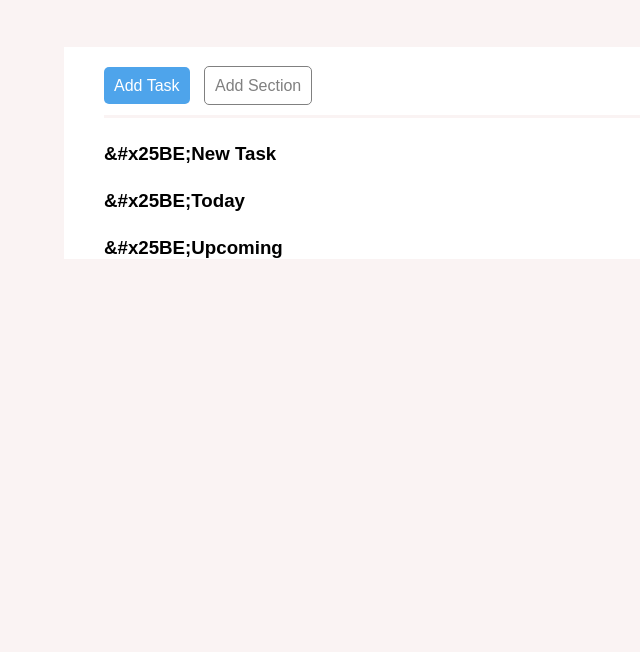
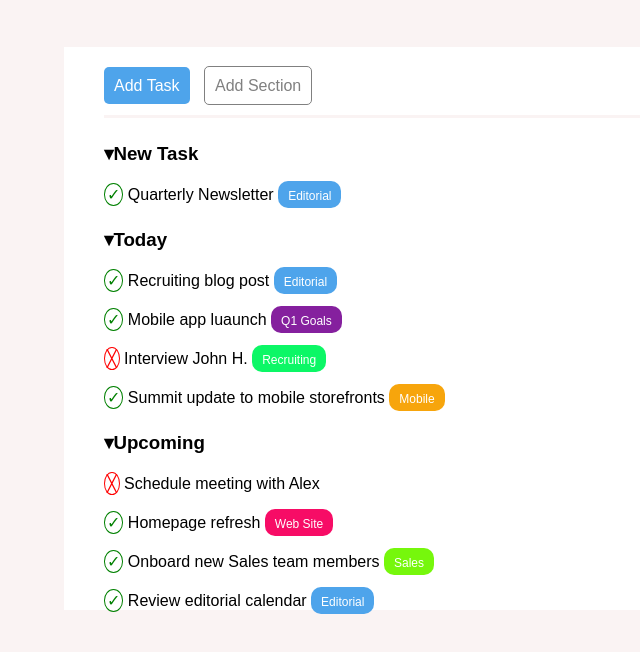
Before and after one commit to paoloferrari97/html-css-toboolist, a plain HTML site: page index.html in a window 1280 px wide. Shown: the part 84-736 px from the top of the page, without its empty margins (0-640 px from the left). Drawn offline with Linux system fonts and the light colour scheme.

Commit message:
Inserimento parti del main e sistemazione css

```diff
--- a/css/style.css
+++ b/css/style.css
@@ -65,6 +65,109 @@ main{
     padding-top: 25px;
 }
 h3::before{
-    content: "&#x25BE;";
+    content: "\0025BE";
 }
+.cerchiov{
+    border: 1px solid green;
+    color: green;
+    border-radius: 50%;
+    padding: 2px;
+}
+.cerchiov::before{
+    content: "\002713";
+}
+.cerchiox{
+    border: 1px solid red;
+    color: red;
+    border-radius: 50%;
+    padding: 2px;
+}
+.cerchiox::before{
+    content: "\002573";
+}
+
+/* bottoni */
+.editorial{
+    background-color: rgb(78, 164, 235);
+    padding-top: 5px;
+    padding-bottom: 5px;
+    padding-left: 10px;
+    padding-right: 10px;
+    border-radius: 10px;
+    color: white;
+}
+.editorial::before{
+    content: "Editorial";
+    font-size: 12px;
+}
+main>div>div{
+    margin-top: 20px;
+}
+.q1goals{
+    background-color: rgb(133, 32, 158);
+    padding-top: 5px;
+    padding-bottom: 5px;
+    padding-left: 10px;
+    padding-right: 10px;
+    border-radius: 10px;
+    color: white;
+}
+.q1goals::before{
+    content: "Q1 Goals";
+    font-size: 12px;
+}
+.recruiting{
+    background-color: rgb(12, 247, 102);
+    padding-top: 5px;
+    padding-bottom: 5px;
+    padding-left: 10px;
+    padding-right: 10px;
+    border-radius: 10px;
+    color: white;
+}
+.recruiting::before{
+    content: "Recruiting";
+    font-size: 12px;
+}
+.mobile{
+    background-color: rgb(247, 165, 12);
+    padding-top: 5px;
+    padding-bottom: 5px;
+    padding-left: 10px;
+    padding-right: 10px;
+    border-radius: 10px;
+    color: white;
+}
+.mobile::before{
+    content: "Mobile";
+    font-size: 12px;
+}
+.website{
+    background-color: rgb(247, 12, 102);
+    padding-top: 5px;
+    padding-bottom: 5px;
+    padding-left: 10px;
+    padding-right: 10px;
+    border-radius: 10px;
+    color: white;
+}
+.website::before{
+    content: "Web Site";
+    font-size: 12px;
+}
+.sales{
+    background-color: rgb(118, 247, 12);
+    padding-top: 5px;
+    padding-bottom: 5px;
+    padding-left: 10px;
+    padding-right: 10px;
+    border-radius: 10px;
+    color: white;
+}
+.sales::before{
+    content: "Sales";
+    font-size: 12px;
+}
+/* /bottoni */
+
 /* /main */
--- a/index.html
+++ b/index.html
@@ -29,18 +29,63 @@
         <!-- new task -->
         <div class="pt2">
             <h3>New Task</h3>
+            <div>
+                <span class="cerchiov"></span>
+                Quarterly Newsletter
+                <span class="editorial"></span>
+            </div>
+
         </div>
         <!-- /new task -->
 
         <!-- today -->
         <div class="pt2">
             <h3>Today</h3>
+            <div>
+                <span class="cerchiov"></span>
+                Recruiting blog post
+                <span class="editorial"></span>
+            </div>
+            <div>
+                <span class="cerchiov"></span>
+                Mobile app luaunch
+                <span class="q1goals"></span>
+            </div>
+            <div>
+                <span class="cerchiox"></span>
+                Interview John H.
+                <span class="recruiting"></span>
+            </div>
+            <div>
+                <span class="cerchiov"></span>
+                Summit update to mobile storefronts
+                <span class="mobile"></span>
+            </div>
         </div>
         <!-- /today -->
 
         <!-- upcoming -->
         <div class="pt2">
             <h3>Upcoming</h3>
+            <div>
+                <span class="cerchiox"></span>
+                Schedule meeting with Alex
+            </div>
+            <div>
+                <span class="cerchiov"></span>
+                Homepage refresh
+                <span class="website"></span>
+            </div>
+            <div>
+                <span class="cerchiov"></span>
+                Onboard new Sales team members
+                <span class="sales"></span>
+            </div>
+            <div>
+                <span class="cerchiov"></span>
+                Review editorial calendar
+                <span class="editorial"></span>
+            </div>
         </div>
         <!-- /upcoming -->
 
```
